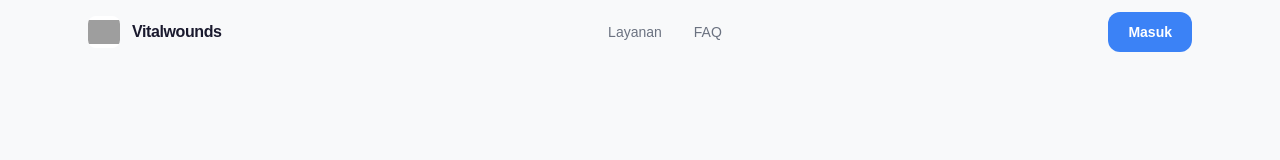
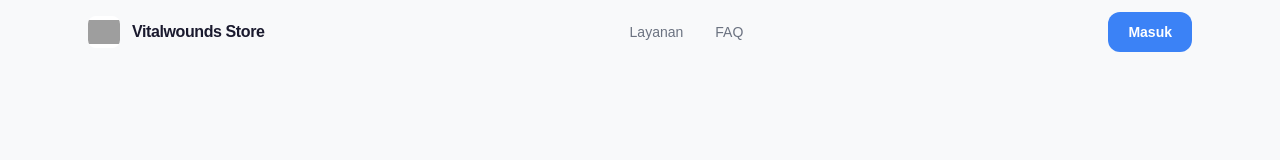
Before and after one commit to marhenrik635-oss/vitalwounds-store, a React (Vite) app: page / in a window 1280 px wide. Shown: the top 160 px of the page. Built offline with nearby package versions, Linux system fonts and the light colour scheme; grey boxes are pictures that could not be loaded.

Commit message:
feat: rebrand Vitalwounds→Vitalwounds Store, add logo to auth page, remove xoftware from frontend

```diff
--- a/src/App.tsx
+++ b/src/App.tsx
@@ -407,9 +407,8 @@ export default function App() {
 
       if (response.ok) {
         fetch('/api/xoftware/register', { method: 'POST', headers: { 'Content-Type': 'application/json' }, body: JSON.stringify({ sender: regPhone, name: regUsername }) })
-          .then(rx => rx.json()).then(xData => {
-            if (xData && xData.status) console.log('Xoftware registration success:', xData);
-            else console.warn('Xoftware registration skipped or failed:', xData?.message);
+          .then(rx => rx.json()).then(xData => {                            if (xData && xData.status) console.log('Registration success:', xData);
+                            else console.warn('Registration skipped or failed:', xData?.message);
           }).catch(() => {});
 
         setIsLoggedIn(true);
@@ -561,15 +560,12 @@ export default function App() {
             </button>
           </div>
 
-          <div className="sm:mx-auto sm:w-full sm:max-w-md relative z-10">
-            <div className="flex justify-center mb-4">
-              <span className="w-12 h-12 bg-gradient-to-br from-vw-accent to-vw-accent-hover rounded-2xl flex items-center justify-center font-bold text-white text-xl">
-                VS
-              </span>
-            </div>
-            <h2 className="text-center text-2xl font-bold text-vw-text tracking-tight">
-              Vital<span className="text-vw-accent">wounds</span>
-            </h2>
+          <div className="sm:mx-auto sm:w-full sm:max-w-md relative z-10">                          <div className="flex justify-center mb-4">
+                            <img src="/logo.png" alt="Vitalwounds Store" className="w-14 h-14 rounded-2xl object-contain bg-white shadow-lg" />
+                          </div>
+                          <h2 className="text-center text-2xl font-bold text-vw-text tracking-tight">
+                            Vitalwounds <span className="text-vw-accent">Store</span>
+                          </h2>
             <p className="mt-1.5 text-center text-xs text-vw-muted font-medium">
               Wajib memiliki akun untuk mulai berbelanja layanan kami
             </p>
--- a/src/components/LandingPage.tsx
+++ b/src/components/LandingPage.tsx
@@ -65,8 +65,8 @@ export default function LandingPage({ navigateTo, isLoggedIn }: LPProps) {
         <div className="max-w-6xl mx-auto px-6 h-16 flex items-center justify-between">
           <a href="#" onClick={(e) => { e.preventDefault(); window.scrollTo({ top: 0, behavior: "smooth" }) }}
             className="flex items-center gap-3 group">
-            <img src="/logo.png" alt="Vitalwounds" className="w-8 h-8 rounded-lg group-hover:scale-[0.97] transition-transform object-contain bg-white" />
-            <span className="font-semibold tracking-tight text-vw-text">Vitalwounds</span>
+            <img src="/logo.png" alt="Vitalwounds Store" className="w-8 h-8 rounded-lg group-hover:scale-[0.97] transition-transform object-contain bg-white" />
+            <span className="font-semibold tracking-tight text-vw-text">Vitalwounds Store</span>
           </a>
 
           <nav className="hidden md:flex items-center gap-8">
@@ -386,8 +386,8 @@ export default function LandingPage({ navigateTo, isLoggedIn }: LPProps) {
           <div className="grid sm:grid-cols-2 lg:grid-cols-4 gap-10 mb-16">
             <div className="lg:col-span-2">
               <div className="flex items-center gap-3 mb-4">
-                <img src="/logo.png" alt="Vitalwounds" className="w-8 h-8 rounded-lg object-contain bg-white" />
-                <span className="font-semibold tracking-tight text-vw-text">Vitalwounds</span>
+                <img src="/logo.png" alt="Vitalwounds Store" className="w-8 h-8 rounded-lg object-contain bg-white" />
+                <span className="font-semibold tracking-tight text-vw-text">Vitalwounds Store</span>
               </div>
               <p className="text-sm text-vw-text-muted leading-relaxed max-w-xs">{t("landing.footer.desc")}</p>
             </div>
--- a/src/components/Sidebar.tsx
+++ b/src/components/Sidebar.tsx
@@ -42,9 +42,9 @@ export default function Sidebar({ activeTab, onTabChange, isOpen, onToggle, isAd
       >
         {/* Logo */}
         <div className="px-5 h-16 flex items-center gap-3 border-b border-vw-border/50">
-          <img src="/logo.png" alt="Vitalwounds" className="w-8 h-8 rounded-xl object-contain bg-white" />
+          <img src="/logo.png" alt="Vitalwounds Store" className="w-8 h-8 rounded-xl object-contain bg-white" />
           <div>
-            <span className="font-bold text-vw-text text-sm leading-tight block">Vitalwounds</span>
+            <span className="font-bold text-vw-text text-sm leading-tight block">Vitalwounds Store</span>
             <span className="text-[9px] tracking-[0.15em] text-vw-muted uppercase font-medium">Store Panel</span>
           </div>
           <button onClick={onToggle} className="lg:hidden ml-auto p-1.5 rounded-lg text-vw-muted hover:text-vw-text hover:bg-vw-border/50 transition-all cursor-pointer">
--- a/src/components/WelcomeBanner.tsx
+++ b/src/components/WelcomeBanner.tsx
@@ -2,7 +2,7 @@ const WelcomeBanner = () => {
   return (
     <div className="card p-6 animate-fade-in-up">
       <div className="flex items-start gap-4">
-        <img src="/logo.png" alt="Vitalwounds" className="w-12 h-12 rounded-xl object-contain shrink-0 bg-white" />
+        <img src="/logo.png" alt="Vitalwounds Store" className="w-12 h-12 rounded-xl object-contain shrink-0 bg-white" />
         <div>
           <h2 className="text-xl lg:text-2xl font-bold tracking-tight text-vw-text mb-1.5 text-balance">
             Selamat Datang di Vitalwounds Store
--- a/src/i18n/translations.ts
+++ b/src/i18n/translations.ts
@@ -4,7 +4,7 @@ export type TranslationKey = keyof typeof id;
 
 export const id = {
   // App
-  "app.title": "Vitalwounds",
+  "app.title": "Vitalwounds Store",
   "app.tagline": "Store Panel",
   "app.loading": "Memuat...",
   "app.version": "v1.4.0",
@@ -328,7 +328,7 @@ export const id = {
 };
 
 export const en: Record<TranslationKey, string> = {
-  "app.title": "Vitalwounds",
+  "app.title": "Vitalwounds Store",
   "app.tagline": "Store Panel",
   "app.loading": "Loading...",
   "app.version": "v1.4.0",
--- a/src/services/xoftwareService.ts
+++ /dev/null
@@ -1,89 +0,0 @@
-
-const API_BASE_URL = "/api/xoftware";
-const CACHE_PREFIX = "xoftware_cache_";
-const CACHE_TTL_HOURS = 1; // Cache for 1 hour
-
-interface Product {
-  id: string;
-  name: string;
-  category: string;
-  price: number;
-  description: string;
-  imageUrl?: string; // Added imageUrl
-}
-
-interface ProductDetail extends Product {
-  fullDescription: string;
-  // Add other detail-specific fields as needed
-}
-
-// Helper to check if cache is still valid
-const isCacheValid = (timestamp: number): boolean => {
-  const now = Date.now();
-  const cacheTime = new Date(timestamp).getTime();
-  return (now - cacheTime) < (CACHE_TTL_HOURS * 60 * 60 * 1000);
-};
-
-// --- Product List ---
-export const getXoftwareProducts = async (): Promise<Product[]> => {
-  const cacheKey = CACHE_PREFIX + "products";
-  const cachedData = localStorage.getItem(cacheKey);
-
-  if (cachedData) {
-    const { timestamp, data } = JSON.parse(cachedData);
-    if (isCacheValid(timestamp)) {
-      console.log("Serving products from cache.");
-      return data;
-    }
-  }
-
-  console.log("Fetching products from API.");
-  const response = await fetch(`${API_BASE_URL}/products`);
-  if (!response.ok) {
-    throw new Error(`Error fetching products: ${response.statusText}`);
-  }
-  let products: Product[] = await response.json();
-
-  // For initial setup, let's mock imageUrl if not provided by API
-  products = products.map(p => ({
-    ...p,
-    imageUrl: p.imageUrl || `https://via.placeholder.com/150?text=${encodeURIComponent(p.name)}`
-  }));
-
-  localStorage.setItem(cacheKey, JSON.stringify({ timestamp: Date.now(), data: products }));
-  return products;
-};
-
-// --- Product Detail ---
-export const getXoftwareProductDetail = async (productId: string): Promise<ProductDetail> => {
-  const cacheKey = CACHE_PREFIX + `product_detail_${productId}`;
-  const cachedData = localStorage.getItem(cacheKey);
-
-  if (cachedData) {
-    const { timestamp, data } = JSON.parse(cachedData);
-    if (isCacheValid(timestamp)) {
-      console.log(`Serving product detail for ${productId} from cache.`);
-      return data;
-    }
-  }
-
-  console.log(`Fetching product detail for ${productId} from API.`);
-  // Assuming the actual Xoftware API endpoint for detail is something like /products/{productId}/detail
-  const response = await fetch(`${API_BASE_URL}/products/${productId}/detail`);
-  if (!response.ok) {
-    throw new Error(`Error fetching product detail for ${productId}: ${response.statusText}`);
-  }
-  let productDetail: ProductDetail = await response.json();
-
-  // Mock fullDescription and imageUrl if not provided
-  if (!productDetail.fullDescription) {
-    productDetail.fullDescription = `Detail lengkap untuk ${productDetail.name || "produk ini"}. Ini adalah deskripsi yang lebih panjang yang menjelaskan fitur-fitur, spesifikasi, dan manfaat produk.`;
-  }
-  if (!productDetail.imageUrl) {
-    productDetail.imageUrl = `https://via.placeholder.com/300?text=${encodeURIComponent(productDetail.name || "Produk Detail")}`;
-  }
-
-
-  localStorage.setItem(cacheKey, JSON.stringify({ timestamp: Date.now(), data: productDetail }));
-  return productDetail;
-};
```
